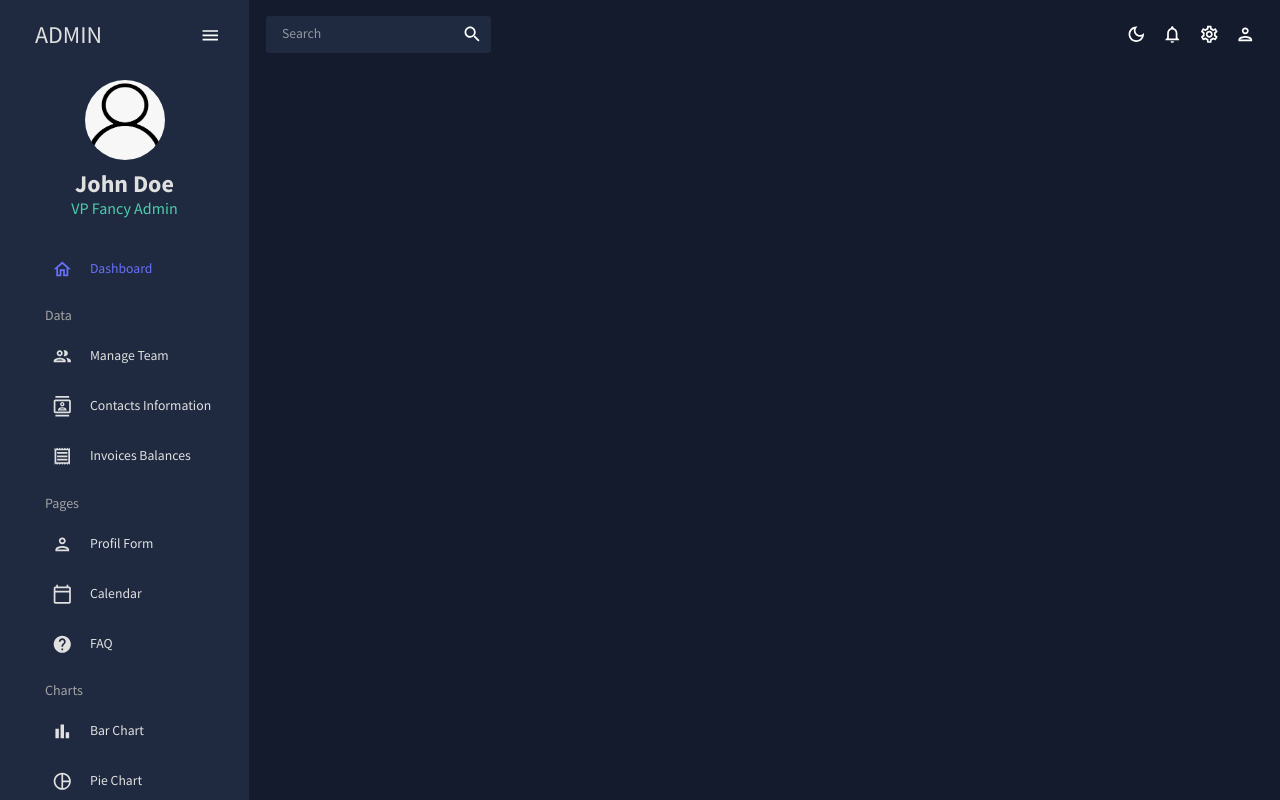
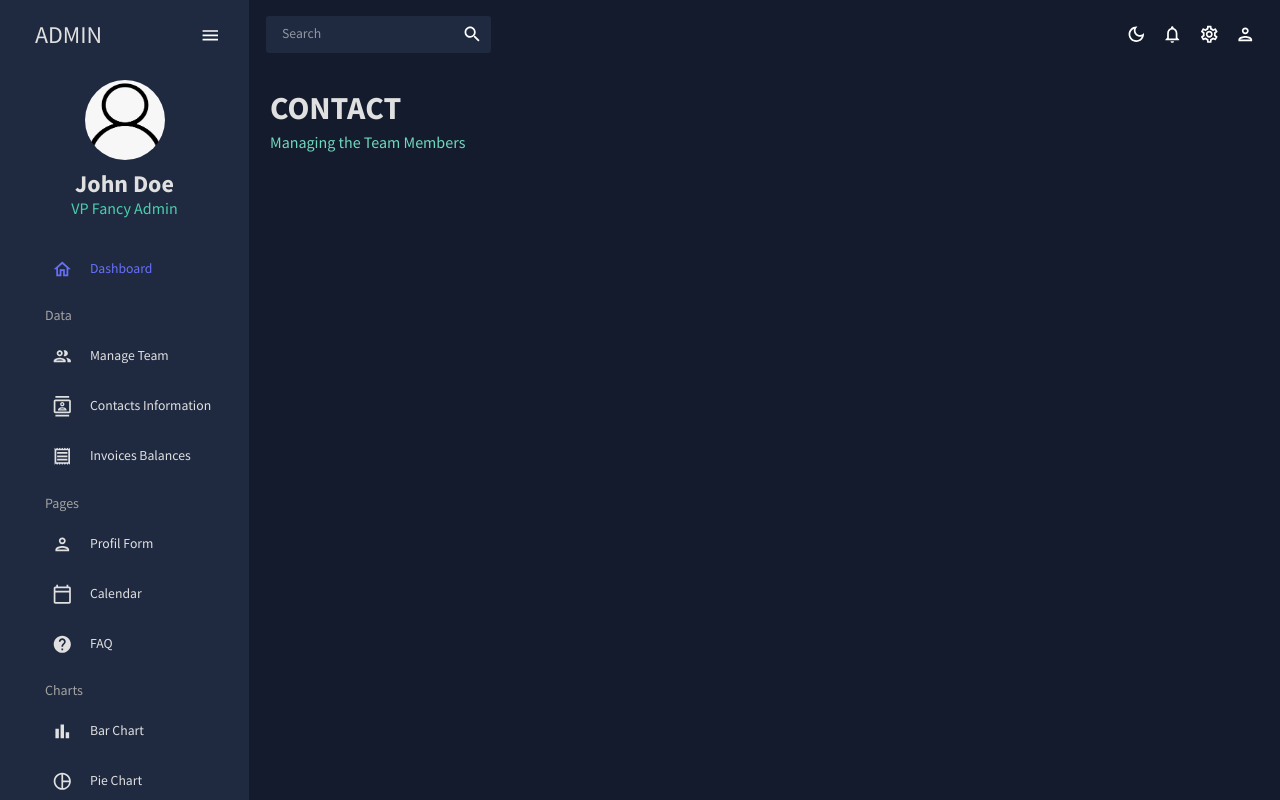
Before and after one commit to CMT94/react-MUI-admin-dashboard, a React (Create React App) app: page /contacts in a window 1280 px wide. Built offline with nearby package versions, Linux system fonts and the light colour scheme.

Commit message:
init contact page

```diff
--- a/src/App.js
+++ b/src/App.js
@@ -11,7 +11,7 @@
 import Sidebar from "./scenes/global/Sidebar";
 import Team from "./scenes/team";
 // import Invoices from "./scenes/invoices";
-// import Contacts from "./scenes/contacts";
+import Contacts from "./scenes/contacts";
 // import Bar from "./scenes/bar";
 // import Form from "./scenes/form";
 // import Line from "./scenes/line";
@@ -35,7 +35,7 @@
               <Routes>
                 <Route path="/" element={<Dashboard />} />
                 <Route path="/team" element={<Team />} />
-                {/* <Route path={"/contacts"} element={<Contacts />} /> */}
+                <Route path={"/contacts"} element={<Contacts />} />
                 {/* <Route path={"/invoices"} element={<Invoices />} /> */}
                 {/* <Route path={"/form"} element={<Form />} /> */}
                 {/* <Route path={"/bar"} element={<Bar />} /> */}
--- /dev/null
+++ b/src/scenes/contacts/index.jsx
@@ -0,0 +1,48 @@
+import React from "react";
+
+import Header from "../../components/Header";
+
+import { GridToolbar } from "@mui/x-data-grid";
+import { Box, Typography, useTheme } from "@mui/material";
+
+import { tokens } from "../../theme";
+
+import { mockDataContacts } from "../../data/mockData";
+
+const Contacts = () => {
+  const theme = useTheme();
+  const colors = tokens(theme.palette.mode);
+  return (
+    <Box m="20px">
+      <Header title="CONTACT" subtitle="Managing the Team Members" />
+      <Box
+        m="40px 0 0 0"
+        height="75vh"
+        sx={{
+          "& .MuiDataGrid-root": {
+            border: "none",
+          },
+          "& .MuiDataGrid-cell": {
+            borderBottom: "none",
+          },
+          "& .name-column--cell": {
+            color: colors.greenAccent[300],
+          },
+          "& .MuiDataGrid-columnHeaders": {
+            backgroundColor: colors.blueAccent[700],
+            borderBottom: "none",
+          },
+          "& .MuiDataGrid-virtualScroller": {
+            backgroundColor: colors.primary[400],
+          },
+          "& .MuiDataGrid-footerContainer": {
+            borderTop: "none",
+            backgroundColor: colors.blueAccent[700],
+          },
+        }}
+      ></Box>
+    </Box>
+  );
+};
+
+export default Contacts;
```
